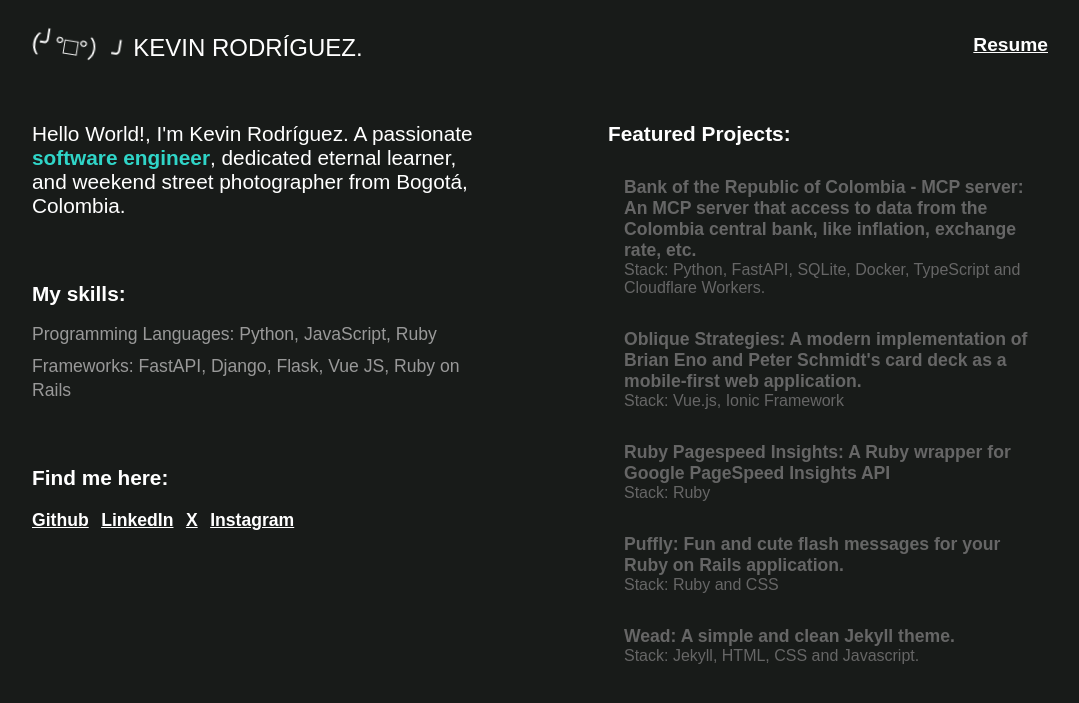
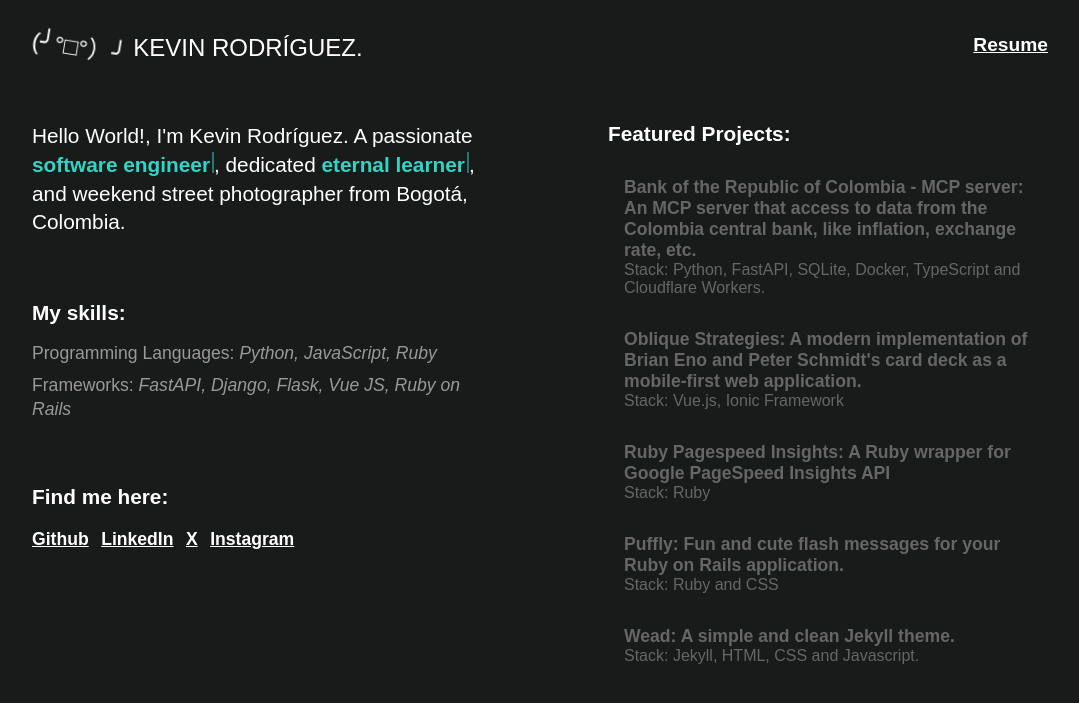
Before and after one commit to kevyder/kevyder.github.io, a Jekyll site: the page built from index.markdown, in a window 1280 px wide. Shown: the top 703 px of the page, without its empty margins (96-1175 px from the left). Built offline with Jekyll 4.4.1, drawn with Linux system fonts in a browser that asks for light colours; some web fonts are replaced.

Commit message:
feat: add blinking cursor animation

```diff
--- a/_includes/about.html
+++ b/_includes/about.html
@@ -3,8 +3,8 @@
 
   <h2 class="about-title">My skills:</h2>
   <ul class="skills">
-    <li class="skill">Programming Languages: Python, JavaScript, Ruby</li>
-    <li class="skill">Frameworks: FastAPI, Django, Flask, Vue JS, Ruby on Rails</li>
+    <li class="skill">Programming Languages: <span class="italic">Python, JavaScript, Ruby</span></li>
+    <li class="skill">Frameworks: <span class="italic">FastAPI, Django, Flask, Vue JS, Ruby on Rails</span></li>
   </ul>
 
   <h2 class="about-title">Find me here:</h2>
--- a/_sass/main-section.scss
+++ b/_sass/main-section.scss
@@ -11,9 +11,31 @@ $dark-turquoise: #30d5c8;
     margin: 10% 5%;
   }
 
+  @keyframes cursor-blink {
+    0% {
+      opacity: 0;
+    }
+  }
+
   .accentuated {
     font-weight: bold;
     color: $dark-turquoise;
+    gap: 2px;
+
+    &::after {
+      content: "";
+      width: 2px;
+      height: 1.3rem;
+      background: $dark-turquoise;
+      display: inline-block;
+      margin-left: 2px;
+      margin-bottom: -1px;
+      animation: cursor-blink 1.25s steps(2) infinite;
+    }
+  }
+
+  .italic {
+    font-style: italic;
   }
 
   // about me section
@@ -28,7 +50,7 @@ $dark-turquoise: #30d5c8;
 
     .description {
       font-size: 1.3rem;
-      line-height: 1.5rem;
+      line-height: 1.8rem;
       margin-bottom: 2rem;
 
       @media (max-width: 768px) {
--- a/index.markdown
+++ b/index.markdown
@@ -5,6 +5,7 @@
 layout: home
 description:
     Hello World!, I'm Kevin Rodríguez.
-    A passionate <span class="accentuated">software engineer</span>, dedicated eternal learner, and weekend street photographer
-    from Bogotá, Colombia.
+    A passionate <span class="accentuated">software engineer</span>,
+    dedicated <span class="accentuated">eternal learner</span>,
+    and weekend street photographer from Bogotá, Colombia.
 ---
```
Also changed, not shown: README.md, fonts/DepartureMono-Regular.woff (deleted), fonts/DepartureMono-Regular.woff2 (deleted).
